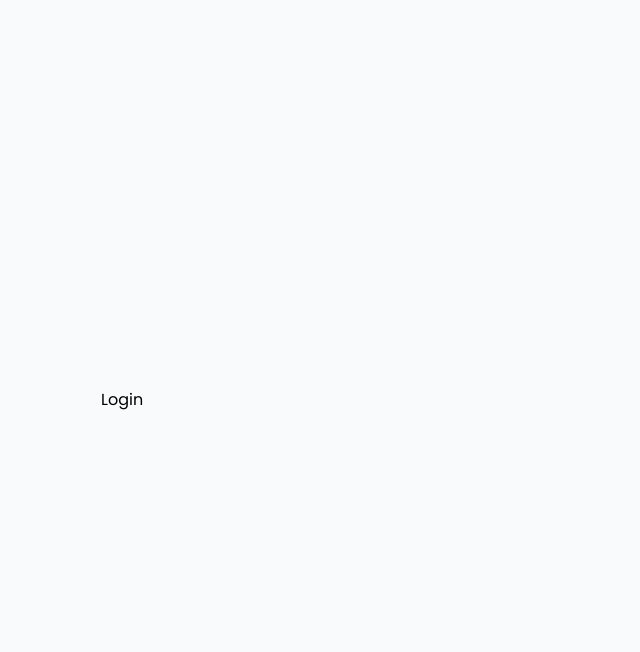
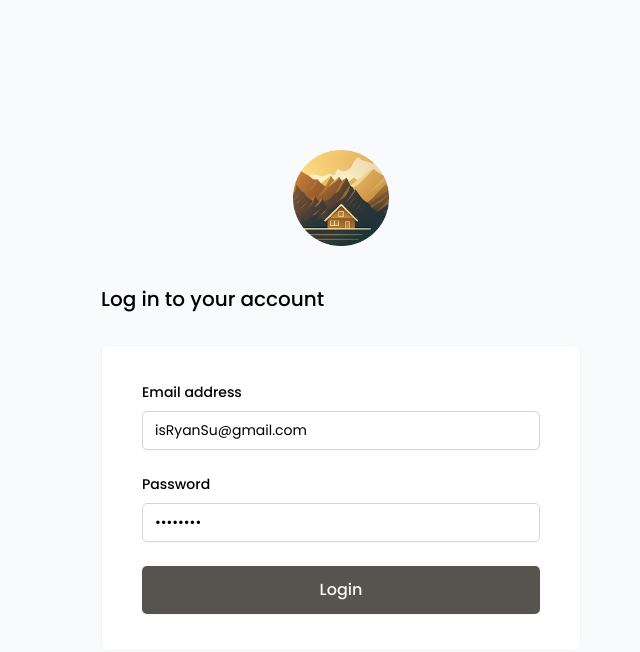
Before and after one commit to isRyanSu/the-wild-oasis, a React (Vite) app: page /login in a window 1280 px wide. Shown: the top 652 px of the page, without its empty margins (299-939 px from the left). Built offline with nearby package versions, Linux system fonts and the light colour scheme; a web font is replaced by a local one.

Commit message:
feat(authentication): user login with supabase

```diff
--- /dev/null
+++ b/src/components/FormRowVertical.tsx
@@ -0,0 +1,43 @@
+import { ReactNode, isValidElement } from 'react'
+
+import styled from 'styled-components'
+
+const StyledFormRow = styled.div`
+  display: flex;
+  flex-direction: column;
+  gap: 0.8rem;
+  padding: 1.2rem 0;
+`
+
+const Label = styled.label`
+  font-weight: 500;
+`
+
+const Error = styled.span`
+  font-size: 1.4rem;
+  color: var(--color-red-700);
+`
+
+interface FormRowVerticalProps {
+  label?: string
+  error?: string
+  children: ReactNode
+}
+
+const FormRowVertical: React.FC<FormRowVerticalProps> = ({
+  label,
+  error,
+  children,
+}) => {
+  const childId = isValidElement(children) ? children.props.id : null // 尝试获取子元素的 id 属性
+
+  return (
+    <StyledFormRow>
+      {label && <Label htmlFor={childId}>{label}</Label>}
+      {children}
+      {error && <Error>{error}</Error>}
+    </StyledFormRow>
+  )
+}
+
+export default FormRowVertical
--- /dev/null
+++ b/src/components/SpinnerMini.tsx
@@ -0,0 +1,16 @@
+import styled, { keyframes } from 'styled-components'
+import { LoaderCircle } from 'lucide-react'
+
+const rotate = keyframes`
+  to {
+    transform: rotate(1turn)
+  }
+`
+
+const SpinnerMini = styled(LoaderCircle)`
+  width: 2.4rem;
+  height: 2.4rem;
+  animation: ${rotate} 1.5s infinite linear;
+`
+
+export default SpinnerMini
--- /dev/null
+++ b/src/features/authentication/api/login.ts
@@ -0,0 +1,27 @@
+import supabase from '@/lib/supabase'
+
+interface loginProps {
+  email: string
+  password: string
+}
+
+async function login({ email, password }: loginProps) {
+  const { data: loginData, error: loginError } =
+    await supabase.auth.signInWithPassword({
+      email,
+      password,
+    })
+
+  // 如果登陆时出现错误
+  if (loginError) {
+    // 输出错误信息
+    console.error('[LoginError]: ', loginError.message)
+
+    // 抛出错误信息
+    throw new Error('Provided email or password are incorrect!')
+  }
+
+  return loginData
+}
+
+export default login
--- /dev/null
+++ b/src/features/authentication/components/LoginForm.tsx
@@ -0,0 +1,63 @@
+import { useState, FormEvent, ChangeEvent } from 'react'
+
+import useLogin from '@/features/authentication/hooks/useLogin'
+
+import Form from '@/components/Form'
+import FormRowVertical from '@/components/FormRowVertical'
+import Input from '@/components/Input'
+import Button from '@/components/Button'
+import SpinnerMini from '@/components/SpinnerMini'
+
+function LoginForm() {
+  const [email, setEmail] = useState('isRyanSu@gmail.com')
+  const [password, setPassword] = useState('99170188')
+  const { login, isLogining } = useLogin()
+
+  const handleSubmit = (e: FormEvent) => {
+    e.preventDefault()
+
+    if (!email || !password) return
+
+    login({ email, password })
+  }
+
+  function handleEmailChange(e: ChangeEvent<HTMLInputElement>) {
+    setEmail(e.target.value)
+  }
+
+  function handlePasswordChange(e: ChangeEvent<HTMLInputElement>) {
+    setPassword(e.target.value)
+  }
+
+  return (
+    <Form type="normal" onSubmit={handleSubmit}>
+      <FormRowVertical label="Email address">
+        <Input
+          id="email"
+          type="email"
+          value={email}
+          autoComplete="username"
+          disabled={isLogining}
+          onChange={handleEmailChange}
+        />
+      </FormRowVertical>
+      <FormRowVertical label="Password">
+        <Input
+          id="password"
+          type="password"
+          value={password}
+          autoComplete="current-password"
+          disabled={isLogining}
+          onChange={handlePasswordChange}
+        />
+      </FormRowVertical>
+      <FormRowVertical>
+        <Button size="large" disabled={isLogining}>
+          {isLogining ? <SpinnerMini /> : 'Login'}
+        </Button>
+      </FormRowVertical>
+    </Form>
+  )
+}
+
+export default LoginForm
--- /dev/null
+++ b/src/features/authentication/hooks/useLogin.ts
@@ -0,0 +1,23 @@
+import { useNavigate } from 'react-router-dom'
+import { useMutation } from '@tanstack/react-query'
+
+import toast from 'react-hot-toast'
+
+import loginApi from '@/features/authentication/api/login'
+
+function useLogin() {
+  const navigate = useNavigate()
+  const { mutate: login, isPending: isLogining } = useMutation({
+    mutationFn: ({ email, password }: { email: string; password: string }) =>
+      loginApi({ email, password }),
+    onSuccess: () => navigate('/dashboard'), // 跳转至首页
+    onError: (err) => {
+      // 弹出登陆失败信息
+      toast.error(err.message)
+    },
+  })
+
+  return { login, isLogining }
+}
+
+export default useLogin
--- a/src/pages/Login.tsx
+++ b/src/pages/Login.tsx
@@ -1,4 +1,8 @@
 import styled from 'styled-components'
+
+import Logo from '@/components/Logo'
+import Heading from '@/components/Heading'
+import LoginForm from '@/features/authentication/components/LoginForm'
 
 const LoginLayout = styled.main`
   display: grid;
@@ -10,7 +14,13 @@ const LoginLayout = styled.main`
 `
 
 function Login() {
-  return <LoginLayout>Login</LoginLayout>
+  return (
+    <LoginLayout>
+      <Logo />
+      <Heading as="h3">Log in to your account</Heading>
+      <LoginForm />
+    </LoginLayout>
+  )
 }
 
 export default Login
```
